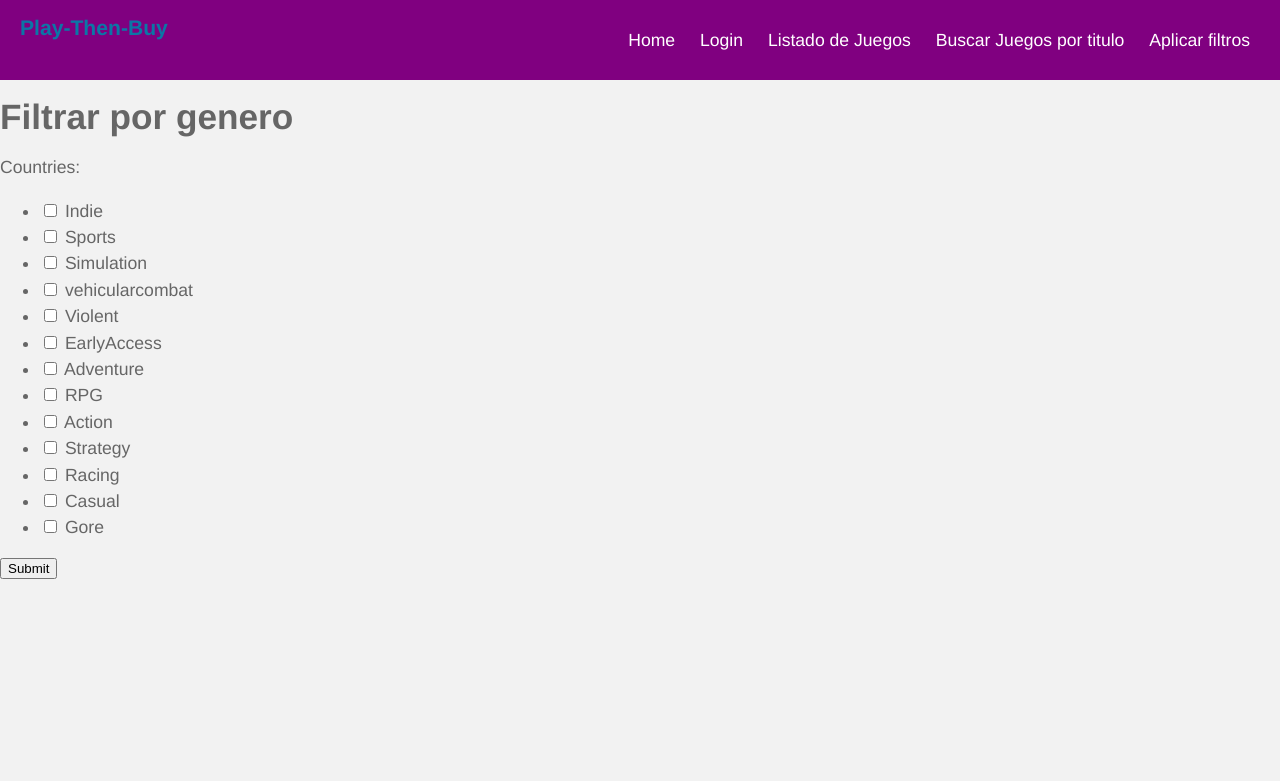
After one commit to manuelgomezsuarez/playThenBuy, a Django app: page /filtros/ in a window 1280 px wide. The commit adds this page. Shown: the top 781 px of the page. Run offline with Django 3.2, Linux system fonts and the light colour scheme; parts of the project's set-up code (start-up, migrations or seed data) failed here and were passed over.

Commit message:
anade filtro por genero

```diff
--- a/playThenBuy/templates/buscarTitulo.html
+++ b/playThenBuy/templates/buscarTitulo.html
@@ -1,6 +1,6 @@
 <html>
 <head>
-<title>Recommender System Movielens</title>
+<title>Buscar por titulo</title>
 </head>
 <body>
 <header>
--- /dev/null
+++ b/playThenBuy/templates/filtros.html
@@ -0,0 +1,16 @@
+<html>
+<head>
+<title>Filtrar por genero</title>
+</head>
+<body>
+<header>
+{% include 'header.html' %}
+
+<h1>Filtrar por genero</h1>
+<form method="post" id='form'>
+  {% csrf_token %}
+  {{ form.as_p }}
+  <button type="submit">Submit</button>
+</form>
+</body>
+</html>
--- a/playThenBuy/templates/header.html
+++ b/playThenBuy/templates/header.html
@@ -1,6 +1,7 @@
 <html lang="es">
 <head>
 	<meta charset="utf-8">
+
 	<title>Cabecera fija</title>
 
  <style type="text/css">
@@ -92,6 +93,7 @@ nav {
 				<li><a href="/login">Login</a></li>
 				<li><a href="/listadoJuegos">Listado de Juegos</a></li>
 				<li><a href="/buscarTitulo">Buscar Juegos por titulo</a></li>
+				<li><a href="/filtros">Aplicar filtros</a></li>
 
 			</ul>
 		</nav><!-- / nav -->
--- a/playThenBuy/templates/index.html
+++ b/playThenBuy/templates/index.html
@@ -1,5 +1,7 @@
 <html>
+
 <head>
+
 <meta charset="utf-8">
 <title>PlayThenBuy</title>
 </head>
@@ -10,6 +12,7 @@
 <p>Pruebe los juegos antes de comprarlo y así podrá comprobar si su ordenador tiene los requisitos suficientes
 para soportarlo.</p>
 <p>Además en esta web encontrará el precio mas barato del juego y su enlace para comprarlo.</p>
+
 <p style="text-align:center">
 <img src="https://vignette.wikia.nocookie.net/club-penguin-rewritten/images/5/5e/Game_Emoticon.png/revision/latest/scale-to-width-down/433?cb=20170401113405" align="middle">
 </p>
--- a/playThenBuy/urls.py
+++ b/playThenBuy/urls.py
@@ -1,10 +1,14 @@
 from django.conf.urls import patterns, include, url
+
 from django.contrib import admin
 # Uncomment the next two lines to enable the admin:
 # from django.contrib import admin
 # admin.autodiscover()
 
+
+
 urlpatterns = patterns('',
+
     url(r'^$', 'principal.views.index'),
     url(r'^admin/doc/', include('django.contrib.admindocs.urls')),
     url(r'^admin/', include(admin.site.urls)),
@@ -18,5 +22,6 @@ urlpatterns = patterns('',
     url(r'^orderPesoDesc/', 'principal.views.orderPesoDesc'),
     url(r'^orderDesarrolladoraAsc/', 'principal.views.orderDesarrolladoraAsc'),
     url(r'^orderDesarrolladoraDesc/', 'principal.views.orderDesarrolladoraDesc'),
+    url(r'^filtros/', 'principal.views.filtros'),
 
 )
--- a/principal/forms.py
+++ b/principal/forms.py
@@ -1,5 +1,20 @@
+from django import forms
+from django.utils.safestring import SafeString
+from principal.models import Genero
 
-from django import forms
 
 class TituloForm(forms.Form):
     titulo = forms.CharField(label='Titulo juego')
+
+class FiltroForm(forms.Form):
+#     precioMin= forms.FloatField(null=True())(label='precioMin')
+#     precioMax= forms.FloatField(null=True())(label='precioMax')
+
+    generos=Genero.objects.all()
+
+    opciones=[]
+    for i in generos:
+        opciones.append([i,i])
+
+    countries = forms.MultipleChoiceField(widget=forms.CheckboxSelectMultiple,
+                                         choices=opciones)
--- a/principal/views.py
+++ b/principal/views.py
@@ -3,7 +3,7 @@
 from django.shortcuts import render_to_response, get_object_or_404
 from django.template import RequestContext
 from principal.models import Juego
-from principal.forms import TituloForm
+from principal.forms import TituloForm,FiltroForm
 
 def index(request):
     return render_to_response('index.html')
@@ -47,6 +47,7 @@ def orderDesarrolladoraDesc(request):
 def buscarTitulo(request):
     if request.method=='GET':
         form = TituloForm(request.GET, request.FILES)
+
         if form.is_valid():
             tituloJuego = form.cleaned_data['titulo']
             print tituloJuego
@@ -56,3 +57,29 @@ def buscarTitulo(request):
     else:
         form=TituloForm()
     return render_to_response('buscarTitulo.html', {'form':form }, context_instance=RequestContext(request))
+
+
+
+def filtros(request):
+    if request.method=='POST':
+        form = FiltroForm(request.POST)
+        if form.is_valid():
+            countries = form.cleaned_data.get('countries')
+            print countries
+
+            juegos=[]
+            for juego in Juego.objects.all():
+                generosJuegoBucle=[]
+                for i in juego.generos.all():
+
+                    generosJuegoBucle.append(i.nombre_genero) #lista de generos del juego en el bucle
+
+                if set(countries)<set(generosJuegoBucle):
+                    print generosJuegoBucle
+                    juegos.append(juego)
+
+            return render_to_response('listadoJuegos.html', {'juegos':juegos})
+    else:
+        form=FiltroForm()
+
+    return render_to_response('filtros.html', {'form':form }, context_instance=RequestContext(request))
```
